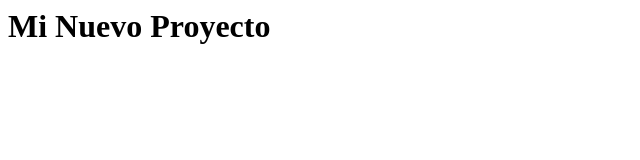
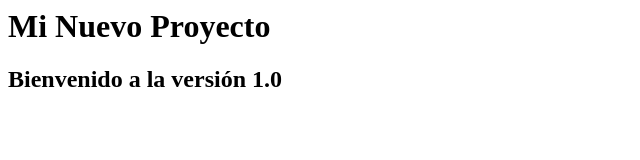
Before and after one commit to Salvamoli/mi-nuevo-proyecto, a plain HTML site: page index.html in a window 1280 px wide. Shown: the whole page, without its empty margins (0-640 px from the left). Drawn offline with Linux system fonts and the light colour scheme.

Commit message:
Versión 1.0: Agregado un segundo título en el HTML

```diff
--- a/index.html
+++ b/index.html
@@ -1 +1,2 @@
 <html><body><h1>Mi Nuevo Proyecto</h1></body></html>
+<h2>Bienvenido a la versión 1.0</h2>
```
